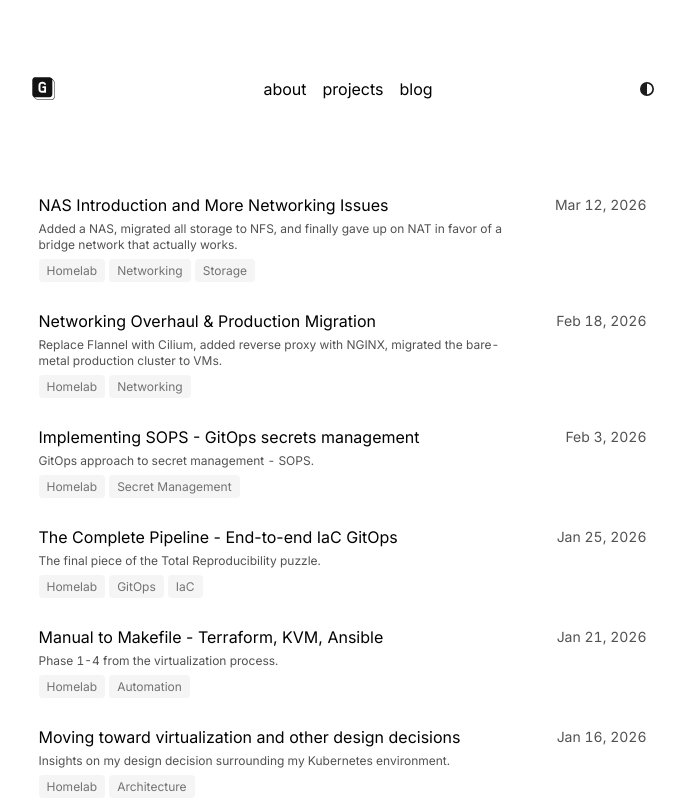
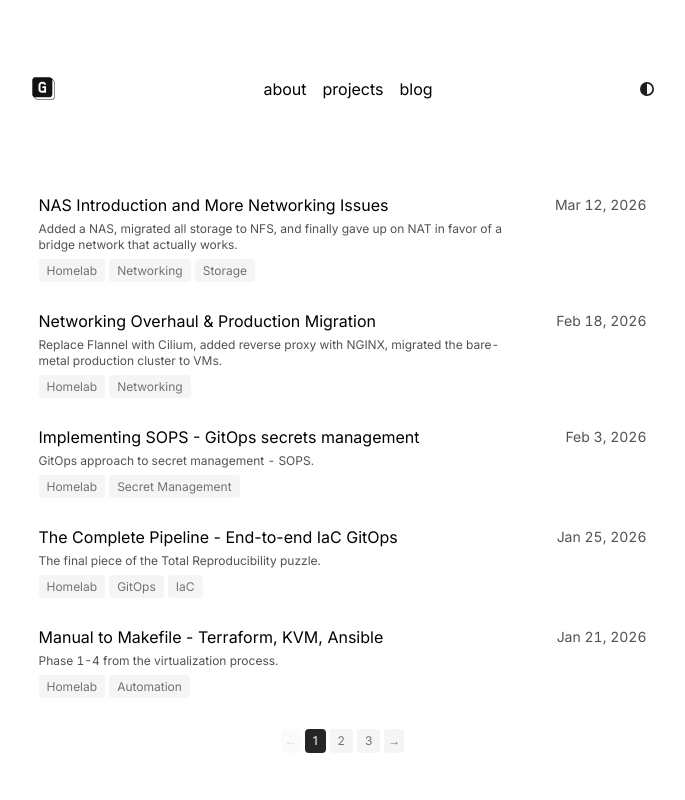
Before and after one commit to kristiangogov/gogov-dev, a Next.js app: page /blog in a window 1280 px wide. Shown: the top 800 px of the page, without its empty margins (290-975 px from the left). Built offline with nearby package versions, Linux system fonts and the light colour scheme.

Commit message:
implement simple blog pagination

```diff
--- a/app/blog/blog-posts-client.tsx
+++ b/app/blog/blog-posts-client.tsx
@@ -2,6 +2,8 @@
 
 import Link from "next/link";
 import { useState } from "react";
+
+const POSTS_PER_PAGE = 5;
 
 type Post = {
   slug: string;
@@ -20,23 +22,36 @@ type Props = {
 export default function BlogPostsClient({ posts, allLabels }: Props) {
   const [activeLabels, setActiveLabels] = useState<string[]>([]);
   const [showFilters, setShowFilters] = useState(false);
+  const [currentPage, setCurrentPage] = useState(1);
 
   const toggleLabel = (label: string) => {
     setActiveLabels((prev) =>
-      prev.includes(label) ? prev.filter((l) => l !== label) : [...prev, label]
+      prev.includes(label) ? prev.filter((l) => l !== label) : [...prev, label],
     );
+    setCurrentPage(1);
   };
 
   const filteredPosts =
     activeLabels.length === 0
       ? posts
       : posts.filter((post) =>
-          activeLabels.every((label) => post.labels.includes(label))
+          activeLabels.every((label) => post.labels.includes(label)),
         );
+
+  const totalPages = Math.ceil(filteredPosts.length / POSTS_PER_PAGE);
+  const paginatedPosts = filteredPosts.slice(
+    (currentPage - 1) * POSTS_PER_PAGE,
+    currentPage * POSTS_PER_PAGE,
+  );
+
+  const goToPage = (page: number) => {
+    setCurrentPage(page);
+    window.scrollTo({ top: 0, behavior: "smooth" });
+  };
 
   return (
     <section>
-      {allLabels.length > 0 && (
+      {/* {allLabels.length > 0 && (
         <div className="mb-4">
           <button
             onClick={() => setShowFilters((prev) => !prev)}
@@ -71,7 +86,10 @@ export default function BlogPostsClient({ posts, allLabels }: Props) {
               })}
               {activeLabels.length > 0 && (
                 <button
-                  onClick={() => setActiveLabels([])}
+                  onClick={() => {
+                    setActiveLabels([]);
+                    setCurrentPage(1);
+                  }}
                   className="text-xs px-2 py-1 rounded cursor-pointer transition-colors duration-150 text-neutral-500 dark:text-neutral-400 bg-neutral-100 dark:bg-neutral-800 hover:bg-red-100 dark:hover:bg-red-950 hover:text-red-500 dark:hover:text-red-400"
                 >
                   Clear ✕
@@ -80,15 +98,15 @@ export default function BlogPostsClient({ posts, allLabels }: Props) {
             </div>
           )}
         </div>
-      )}
+      )} */}
 
       <div>
-        {filteredPosts.length === 0 ? (
+        {paginatedPosts.length === 0 ? (
           <p className="text-neutral-500 dark:text-neutral-400 text-sm py-4">
             No posts match the selected filters.
           </p>
         ) : (
-          filteredPosts.map((post) => (
+          paginatedPosts.map((post) => (
             <Link
               key={post.slug}
               className="flex flex-col mb-3 transition-opacity duration-200 hover:opacity-80 hover:bg-neutral-100 dark:hover:bg-neutral-900 p-2 rounded-md"
@@ -121,6 +139,40 @@ export default function BlogPostsClient({ posts, allLabels }: Props) {
           ))
         )}
       </div>
+
+      {totalPages > 1 && (
+        <div className="flex items-center justify-center gap-1 mt-6">
+          <button
+            onClick={() => goToPage(currentPage - 1)}
+            disabled={currentPage === 1}
+            className="text-xs px-1 py-1 rounded cursor-pointer transition-colors duration-150 text-neutral-500 dark:text-neutral-400 bg-neutral-100 dark:bg-neutral-800 hover:bg-neutral-200 dark:hover:bg-neutral-700 disabled:opacity-30 disabled:cursor-not-allowed"
+          >
+            ←
+          </button>
+
+          {Array.from({ length: totalPages }, (_, i) => i + 1).map((page) => (
+            <button
+              key={page}
+              onClick={() => goToPage(page)}
+              className={`text-xs px-2 py-1 rounded cursor-pointer transition-colors duration-150 ${
+                page === currentPage
+                  ? "bg-neutral-800 text-white dark:bg-white dark:text-neutral-900"
+                  : "text-neutral-500 dark:text-neutral-400 bg-neutral-100 dark:bg-neutral-800 hover:bg-neutral-200 dark:hover:bg-neutral-700"
+              }`}
+            >
+              {page}
+            </button>
+          ))}
+
+          <button
+            onClick={() => goToPage(currentPage + 1)}
+            disabled={currentPage === totalPages}
+            className="text-xs px-1 py-1 rounded cursor-pointer transition-colors duration-150 text-neutral-500 dark:text-neutral-400 bg-neutral-100 dark:bg-neutral-800 hover:bg-neutral-200 dark:hover:bg-neutral-700 disabled:opacity-30 disabled:cursor-not-allowed"
+          >
+            →
+          </button>
+        </div>
+      )}
     </section>
   );
 }
--- a/app/blog/page.tsx
+++ b/app/blog/page.tsx
@@ -1,5 +1,5 @@
-import Link from "next/link";
 import { formatDate, getBlogPosts } from "app/lib/posts";
+import BlogPostsClient from "app/blog/blog-posts-client"
 
 export const metadata = {
   title: "Blog",
@@ -7,54 +7,34 @@ export const metadata = {
 };
 
 function parseLabels(str: string): string[] {
-  return str.replace(/^\[|\]$/g, "").split(",").map((s) => s.trim()).filter(Boolean);
+  return str
+    .replace(/^\[|\]$/g, "")
+    .split(",")
+    .map((s) => s.trim())
+    .filter(Boolean);
 }
 
 export default function BlogPosts() {
-  let allBlogs = getBlogPosts();
+  const allBlogs = getBlogPosts();
 
-  return (
-    <section>
-      <div>
-        {allBlogs
-          .sort((a, b) => {
-            if (
-              new Date(a.metadata.publishedAt) >
-              new Date(b.metadata.publishedAt)
-            ) {
-              return -1;
-            }
-            return 1;
-          })
-          .map((post) => (
-            <Link
-              key={post.slug}
-              className="flex flex-col mb-3 transition-opacity duration-200 hover:opacity-80 hover:bg-neutral-100 dark:hover:bg-neutral-900 p-2 rounded-md"
-              href={`/blog/${post.slug}`}
-            >
-              <div className="w-full flex flex-col sm:flex-row justify-between items-start sm:items-center space-y-1 sm:space-y-0 sm:space-x-2">
-                <h2 className="text-black dark:text-white">
-                  {post.metadata.title}
-                </h2>
+  const posts = allBlogs
+    .sort((a, b) =>
+      new Date(a.metadata.publishedAt) > new Date(b.metadata.publishedAt)
+        ? -1
+        : 1
+    )
+    .map((post) => ({
+      slug: post.slug,
+      title: post.metadata.title,
+      publishedAt: post.metadata.publishedAt,
+      summary: post.metadata.summary,
+      labels: parseLabels(post.metadata.label),
+      formattedDate: formatDate(post.metadata.publishedAt, false),
+    }));
 
-                <p className="text-neutral-600 dark:text-neutral-400 tabular-nums text-sm">
-                  {formatDate(post.metadata.publishedAt, false)}
-                </p>
-              </div>
-              <div className="">
-                <p className="text-neutral-600 dark:text-neutral-400 tabular-nums text-xs sm:max-w-[80%] my-1">
-                  {post.metadata.summary}
-                </p>
-                {parseLabels(post.metadata.label).map((label, index) => (
-                <span key={index} className="text-xs text-neutral-500 dark:text-neutral-400 bg-neutral-100 dark:bg-neutral-800 px-2 py-1 rounded mr-1">
-                  {label}
-                </span>
-                ))}
+  const allLabels = Array.from(
+    new Set(posts.flatMap((post) => post.labels))
+  ).sort();
 
-              </div>
-            </Link>
-          ))}
-      </div>
-    </section>
-  );
+  return <BlogPostsClient posts={posts} allLabels={allLabels} />;
 }
```
